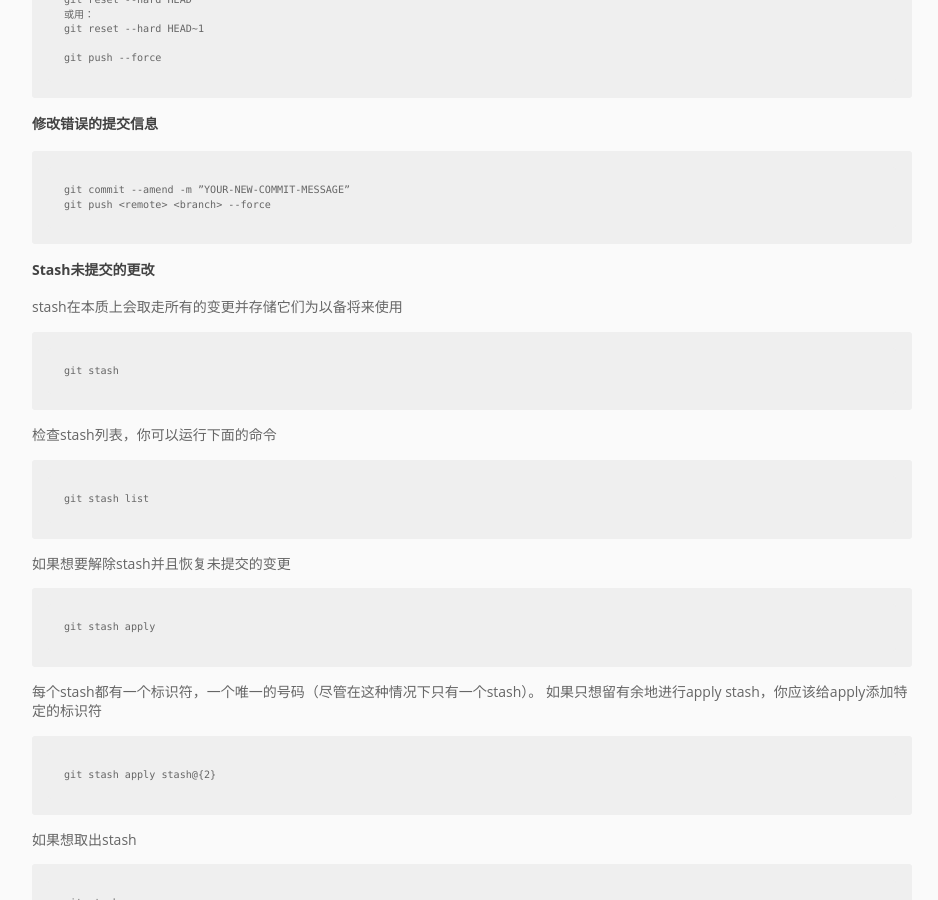
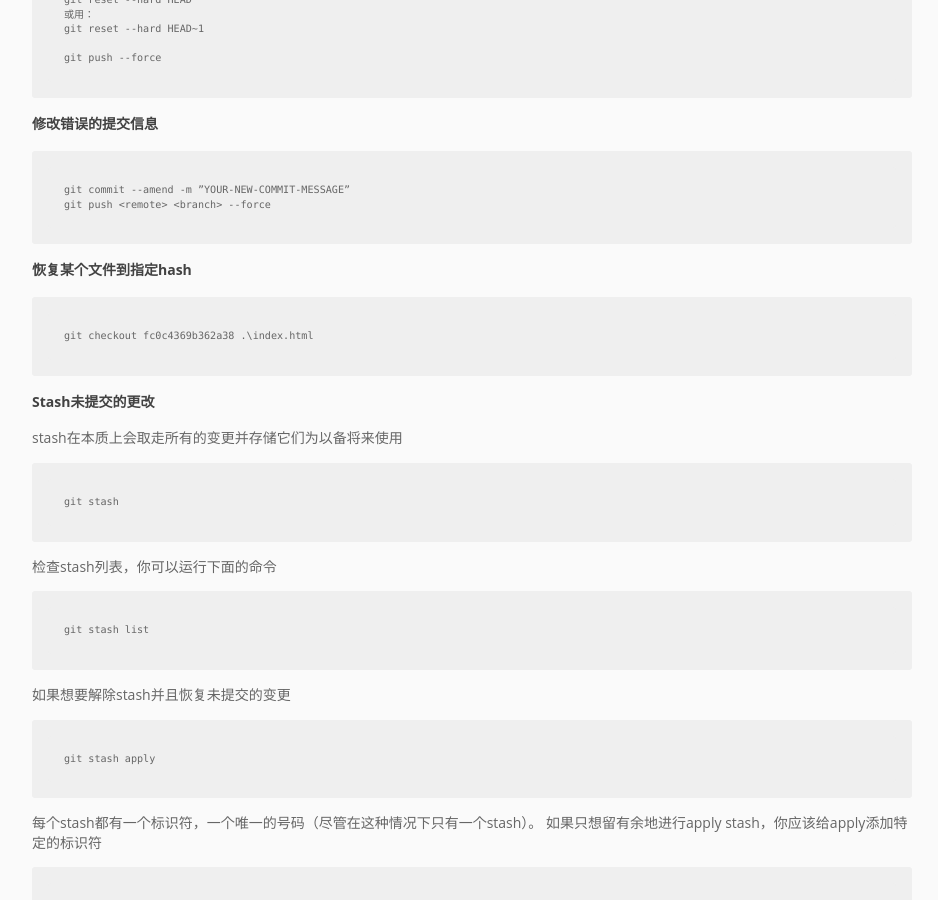
Before and after one commit to pingmalu/pingmalu.github.io, a Jekyll site: the page built from _posts/2015-12-10-Git日常笔记.md, in a window 1280 px wide and 900 px high, scrolled down 2631 px. Shown: the whole window, without its empty margins (168-1106 px from the left). Built offline with Jekyll 4.4.1, drawn with Linux system fonts in a browser that asks for light colours; Markdown is read by kramdown in place of the engine named in the settings.

Commit message:
checkout

```diff
--- a/_posts/2015-12-10-Git日常笔记.md
+++ b/_posts/2015-12-10-Git日常笔记.md
@@ -91,7 +91,9 @@ title: Git日常笔记
     git commit --amend -m ”YOUR-NEW-COMMIT-MESSAGE”
     git push <remote> <branch> --force
 
+### 恢复某个文件到指定hash
 
+	git checkout fc0c4369b362a38 .\index.html
 
 ## Stash未提交的更改 ##
 
```
